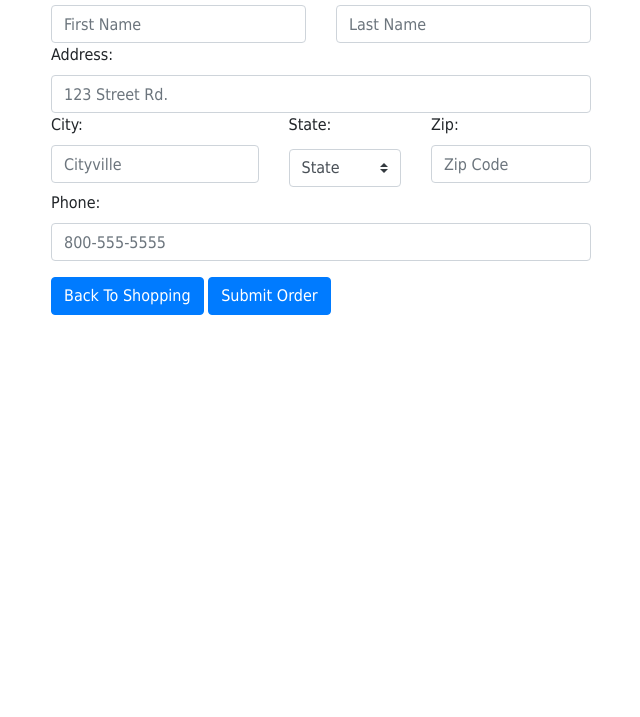
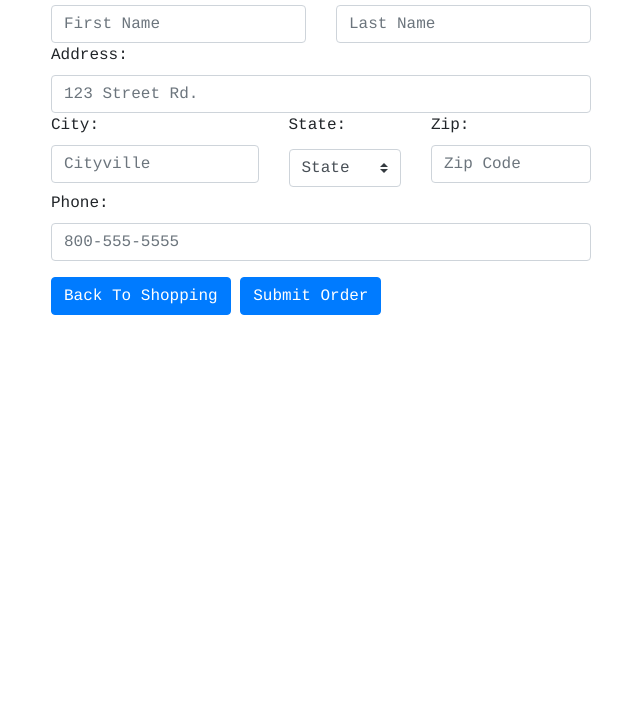
Before and after one commit to xXRaiXx/My-First-Website, a plain HTML site: page forms/payment.html in a window 1280 px wide. Shown: the part 83-800 px from the top of the page, without its empty margins (319-959 px from the left). Drawn offline with nearby package versions, Linux system fonts and the light colour scheme.

Commit message:
Changed form font-family

```diff
--- a/forms/payment.html
+++ b/forms/payment.html
@@ -6,7 +6,7 @@
     <link rel="stylesheet" href="https://stackpath.bootstrapcdn.com/bootstrap/4.3.1/css/bootstrap.min.css" integrity="sha384-ggOyR0iXCbMQv3Xipma34MD+dH/1fQ784/j6cY/iJTQUOhcWr7x9JvoRxT2MZw1T" crossorigin="anonymous">
     <style type="text/css">
         body {
-            font-family: "Tahoma";
+            font-family: "Courier";
         }
     </style>
 </head>
```
